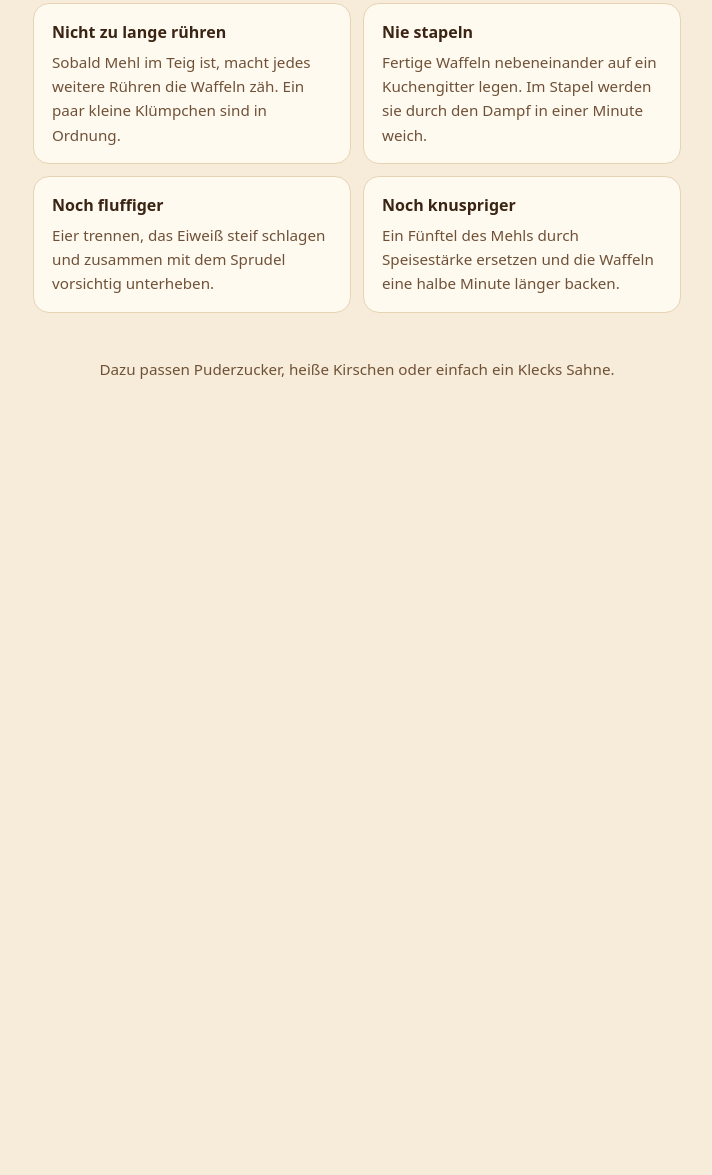
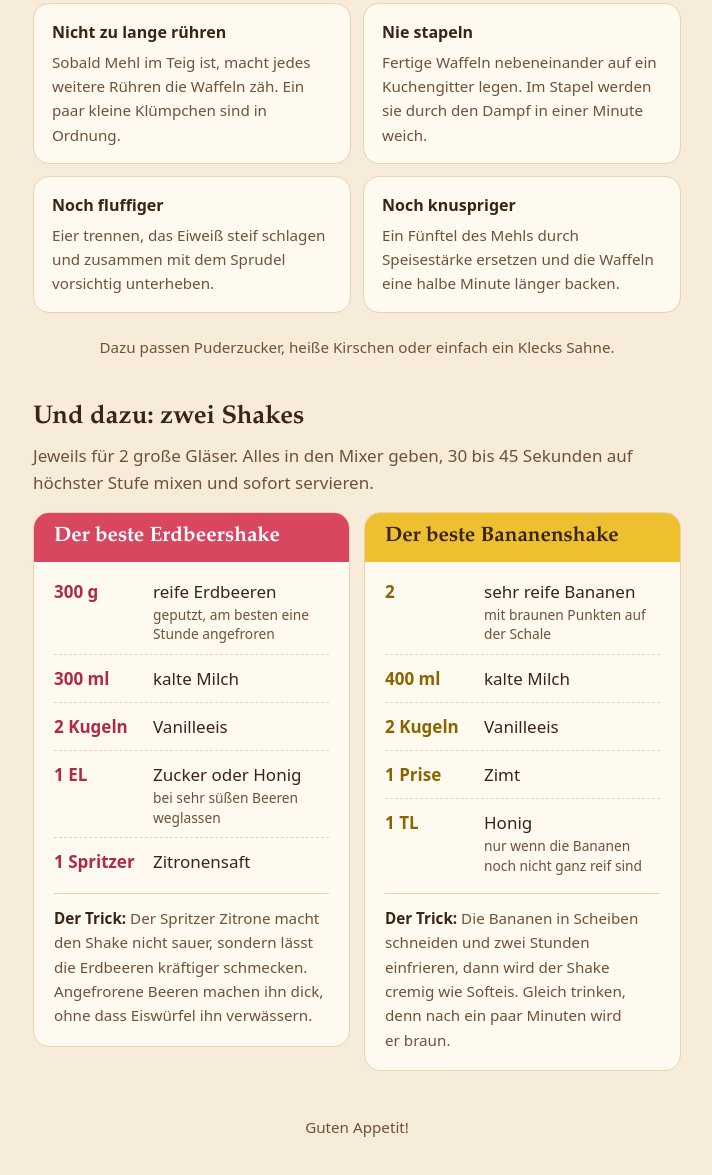
Before and after one commit to elias1234491/elias1234491.github.io, a plain HTML site: page waffeln.html in a window 1280 px wide. Shown: the part 1911-3086 px from the top of the page, without its empty margins (283-995 px from the left). Before the commit the page ends 2348 px from the top, so only its background shows below. Drawn offline with Linux system fonts and the light colour scheme.

Commit message:
Waffel-Seite: Erdbeershake und Bananenshake ergänzt
Co-Authored-By: Claude Fable 5.2 <noreply@anthropic.com>
Claude-Session: https://claude.ai/code/session_0156h2H79LpNAoQjsMnqNWeB

```diff
--- a/waffeln.html
+++ b/waffeln.html
@@ -4,13 +4,14 @@
 <meta charset="utf-8">
 <meta name="viewport" content="width=device-width,initial-scale=1,viewport-fit=cover">
 <title>Der beste Waffelteig</title>
-<meta name="description" content="Waffelteig, der außen knusprig und innen fluffig wird: Zutaten, sechs Schritte und die Tricks, auf die es ankommt.">
+<meta name="description" content="Waffelteig, der außen knusprig und innen fluffig wird: Zutaten, sechs Schritte und die Tricks, auf die es ankommt. Dazu der beste Erdbeershake und Bananenshake.">
 <meta name="theme-color" content="#f6ecd9">
 <style>
 :root{
   --ground:#f6ecd9; --paper:#fffaf0; --ink:#3a2413; --ink-2:#6f5137; --line:#e6d3b3;
   --waffle:#d9963a; --waffle-deep:#a8641c; --butter:#ffd766; --butter-soft:#fff1c2;
   --on-accent:#3a2413;
+  --berry:#d8475f; --berry-deep:#b02a45; --banana:#eebf2e; --banana-deep:#8a6400;
   --display:"Iowan Old Style","Palatino Linotype",Palatino,"Book Antiqua",Georgia,serif;
   --body:ui-sans-serif,system-ui,-apple-system,"Segoe UI",Roboto,Arial,sans-serif;
   color-scheme:light;
@@ -19,6 +20,7 @@
   :root{
     --ground:#1d140c; --paper:#281c11; --ink:#f7ead6; --ink-2:#cdb596; --line:#42301e;
     --waffle:#e0a348; --waffle-deep:#f0bd6c; --butter:#ffd766; --butter-soft:#3c2f14;
+    --berry:#e5637a; --berry-deep:#ff9db0; --banana:#eebf2e; --banana-deep:#ffd766;
     color-scheme:dark;
   }
 }
@@ -111,6 +113,23 @@ h2{
 .tricks h3{margin:0 0 4px; font-size:1rem}
 .tricks p{margin:0; color:var(--ink-2); font-size:.95rem}
 
+/* Shakes */
+.intro{margin:-6px 0 16px; color:var(--ink-2); text-wrap:pretty}
+.shakes{display:grid; gap:14px; grid-template-columns:repeat(auto-fit,minmax(260px,1fr)); align-items:start}
+.shake{padding:0; overflow:hidden}
+.shake h3{
+  margin:0; padding:12px 20px; font-family:var(--display); font-size:1.3rem; line-height:1.2;
+  background:var(--accent); color:var(--on-accent);
+}
+.shake .zutaten{padding:6px 20px 0}
+.shake .zutaten b{flex-basis:5em; color:var(--accent-deep)}
+.shake .tipp{margin:8px 20px 18px; padding-top:12px; border-top:1px solid var(--line); color:var(--ink-2); font-size:.95rem; text-wrap:pretty}
+.shake .tipp strong{color:var(--ink)}
+.berry{--accent:var(--berry); --accent-deep:var(--berry-deep); --on-accent:#fff}
+.banana{--accent:var(--banana); --accent-deep:var(--banana-deep)}
+@media (prefers-color-scheme:dark){ .berry{--on-accent:#2a0d14} }
+.note{margin:22px 0 0; text-align:center; color:var(--ink-2); font-size:.95rem}
+
 footer{margin-top:44px; text-align:center; color:var(--ink-2); font-size:.95rem}
 </style>
 </head>
@@ -201,7 +220,36 @@ footer{margin-top:44px; text-align:center; color:var(--ink-2); font-size:.95rem}
     </div>
   </div>
 
-  <footer>Dazu passen Puderzucker, heiße Kirschen oder einfach ein Klecks Sahne.</footer>
+  <p class="note">Dazu passen Puderzucker, heiße Kirschen oder einfach ein Klecks Sahne.</p>
+
+  <h2>Und dazu: zwei Shakes</h2>
+  <p class="intro">Jeweils für 2 große Gläser. Alles in den Mixer geben, 30 bis 45 Sekunden auf höchster Stufe mixen und sofort servieren.</p>
+  <div class="shakes">
+    <section class="card shake berry">
+      <h3>Der beste Erdbeershake</h3>
+      <ul class="zutaten">
+        <li><b>300 g</b><div>reife Erdbeeren<small>geputzt, am besten eine Stunde angefroren</small></div></li>
+        <li><b>300 ml</b><div>kalte Milch</div></li>
+        <li><b>2 Kugeln</b><div>Vanilleeis</div></li>
+        <li><b>1 EL</b><div>Zucker oder Honig<small>bei sehr süßen Beeren weglassen</small></div></li>
+        <li><b>1 Spritzer</b><div>Zitronensaft</div></li>
+      </ul>
+      <p class="tipp"><strong>Der Trick:</strong> Der Spritzer Zitrone macht den Shake nicht sauer, sondern lässt die Erdbeeren kräftiger schmecken. Angefrorene Beeren machen ihn dick, ohne dass Eiswürfel ihn verwässern.</p>
+    </section>
+    <section class="card shake banana">
+      <h3>Der beste Bananenshake</h3>
+      <ul class="zutaten">
+        <li><b>2</b><div>sehr reife Bananen<small>mit braunen Punkten auf der Schale</small></div></li>
+        <li><b>400 ml</b><div>kalte Milch</div></li>
+        <li><b>2 Kugeln</b><div>Vanilleeis</div></li>
+        <li><b>1 Prise</b><div>Zimt</div></li>
+        <li><b>1 TL</b><div>Honig<small>nur wenn die Bananen noch nicht ganz reif sind</small></div></li>
+      </ul>
+      <p class="tipp"><strong>Der Trick:</strong> Die Bananen in Scheiben schneiden und zwei Stunden einfrieren, dann wird der Shake cremig wie Softeis. Gleich trinken, denn nach ein paar Minuten wird er braun.</p>
+    </section>
+  </div>
+
+  <footer>Guten Appetit!</footer>
 
 </main>
 
```
